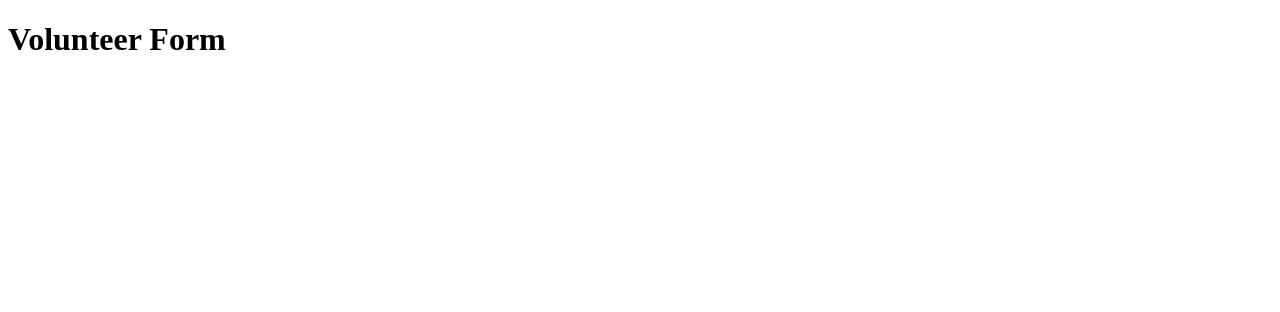
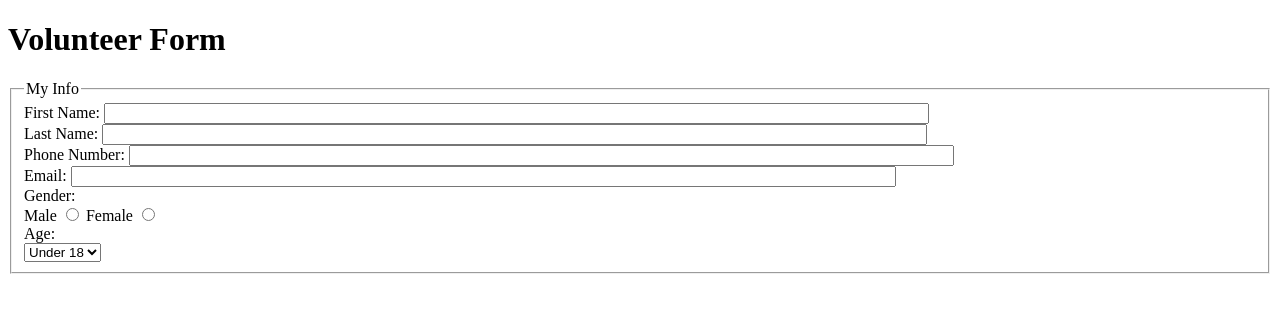
Before and after one commit to adtanner13/itmd361-lab4, a plain HTML site: page index.html in a window 1280 px wide. Drawn offline with Linux system fonts and the light colour scheme.

Commit message:
fieldset 1

```diff
--- a/index.html
+++ b/index.html
@@ -1,13 +1,29 @@
 <!DOCTYPE html>
 <html lang="en">
-<head>
+  <head>
     <meta charset="UTF-8">
     <title>Volunteer Form</title>
-</head>
-<body>
+  </head>
+  <body>
     <h1>Volunteer Form</h1>
     <form method="POST" autocomplete="on" action="http://bloomingdale.sat.iit.edu/kriedan/lab3formscript.php" enctype=>
-
+      <fieldset>
+        <legend>My Info</legend>
+        <div><label>First Name: <input size="100" type="text" name="first_name_field"></label></div>
+        <div><label>Last Name: <input size="100" type="text" name="last_name_field"></label></div>
+        <div><label>Phone Number: <input size="100" type="text" name="phone_field"></label></div>
+        <div><label>Email: <input size="100" type="text" name="email_field"></label></div>
+        <div>Gender: </div>
+        <div>
+          <label>Male <input type="radio" name="gender_field" value="male"></label>
+          <label>Female <input type="radio" name="gender_field" value="female"></label>
+        </div>
+        <div>Age: </div>
+        <select name="age_field">
+          <option>Under 18</option>
+          <option>Over 18</option>
+        </select>
+      </fieldset>
     </form>
-</body>
+  </body>
 </html>
```
